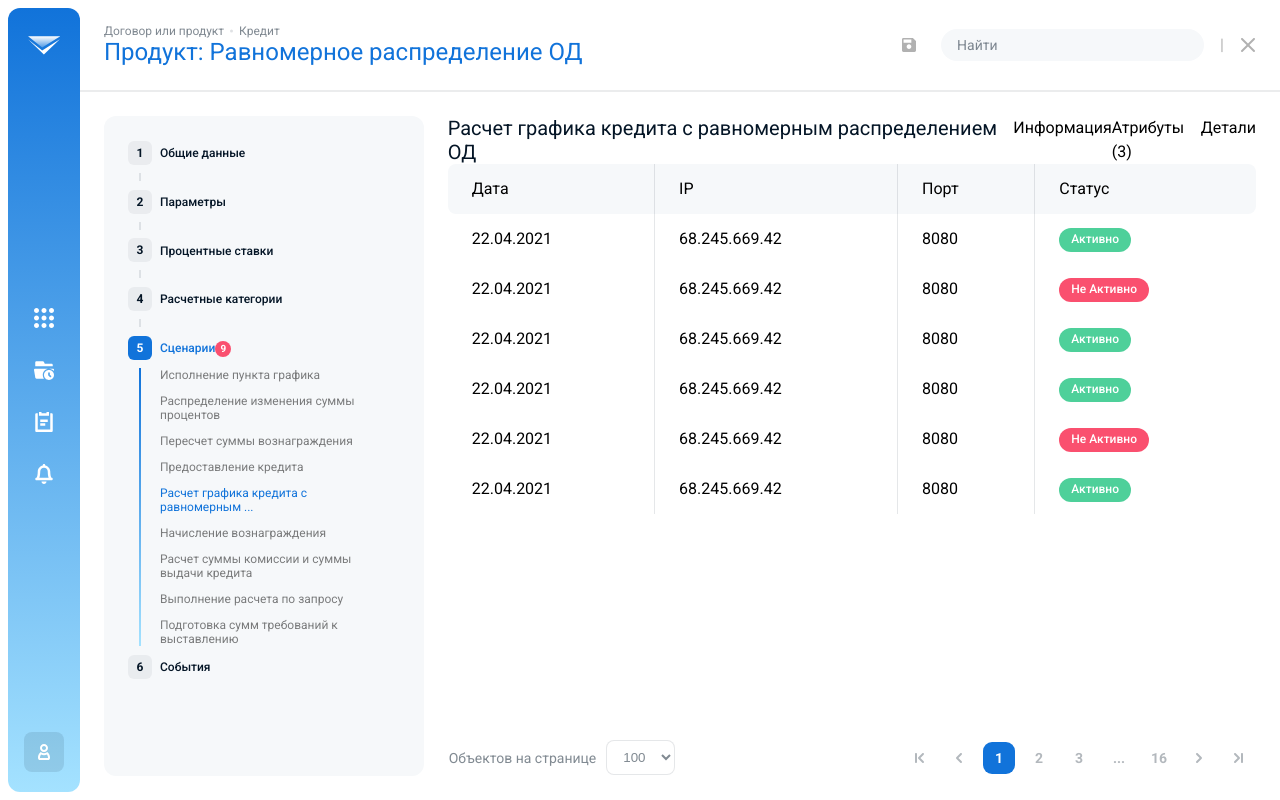
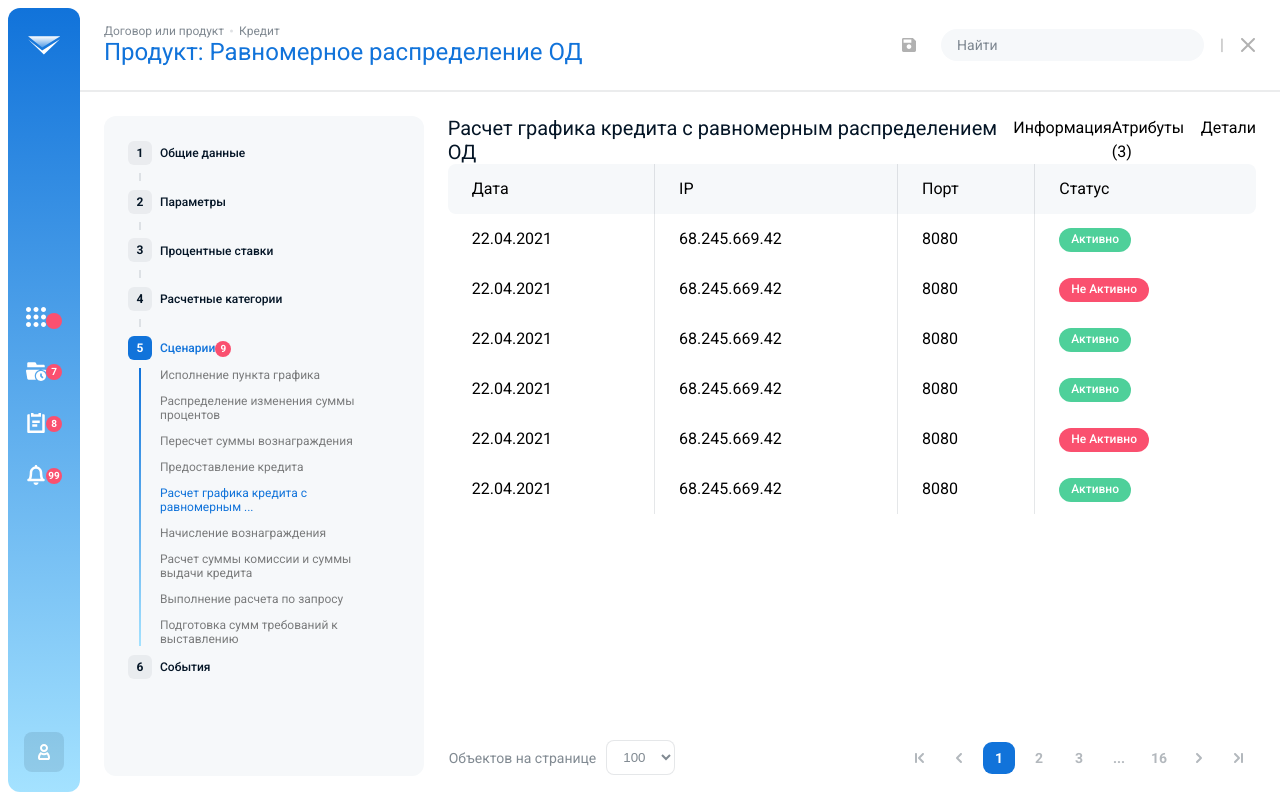
Before and after one commit to Emilname/react-diplom, a React (Vite) app: page / in a window 1280 px wide. Built offline with nearby package versions, Linux system fonts and the light colour scheme.

Commit message:
fix: open menu on nine dots click

```diff
--- a/src/components/Drawer.tsx
+++ b/src/components/Drawer.tsx
@@ -1,7 +1,7 @@
 import { styled } from "@mui/system";
 import { ColvirLogoIcon } from "../icons";
 import ProfileIcon from "../icons/ProfileIcon";
-import Navigation from "./Navigation";
+import SideMenuActions from "./SideMenuActions";
 import { CloseFilledIcon } from "../icons";
 import Tree from "../Tree/Tree";
 
@@ -135,7 +135,11 @@ function Drawer({ expanded, onClose, onOpen }: DrawerProps) {
           <ColvirLogoContainer>
             <ColvirLogoIcon onClick={expanded ? onClose : onOpen} />
           </ColvirLogoContainer>
-          <Navigation />
+          <SideMenuActions
+            menuExpanded={expanded}
+            expandMenu={onOpen}
+            collapseMenu={onClose}
+          />
           <ProfileIconContainer>
             <ProfileIcon />
           </ProfileIconContainer>
--- a/src/components/Navigation.tsx
+++ /dev/null
@@ -1,51 +0,0 @@
-import { styled } from "@mui/system";
-import { BellIcon, FolderAwaitingIcon, ListIcon, NineDotsIcon } from "../icons";
-import { useLocation } from "react-router-dom";
-import { IconProps } from "../icons/types";
-
-const NavigationRoot = styled("ul")({
-  alignItems: "center",
-  display: "flex",
-  flexDirection: "column",
-  gap: 12,
-});
-type NavItemRootProps = {
-  active: boolean;
-};
-
-type NavItemProps = NavItemRootProps & {
-  icon: React.ComponentType<IconProps>;
-};
-
-const NavItemRoot = styled("li")<NavItemRootProps>(({ active }) => ({
-  padding: 10,
-  background: active ? "white" : "transparent",
-  borderRadius: 8,
-  lineHeight: 0,
-}));
-
-function NavItem({ active, icon: Icon, ...props }: NavItemProps) {
-  return (
-    <NavItemRoot active={active} {...props}>
-      <Icon fill={active ? "#1173DA" : undefined} />
-    </NavItemRoot>
-  );
-}
-
-const routes = [
-  { icon: NineDotsIcon, path: "/dots" },
-  { icon: FolderAwaitingIcon, path: "/folder", bage: 7 },
-  { icon: ListIcon, path: "/list", bage: 8 },
-  { icon: BellIcon, path: "/bell", bage: 99 },
-];
-
-export default function Navigation() {
-  const loaction = useLocation();
-  return (
-    <NavigationRoot>
-      {routes.map(({ path, icon, bage }) => (
-        <NavItem key={path} active={loaction.pathname === path} icon={icon} />
-      ))}
-    </NavigationRoot>
-  );
-}
--- /dev/null
+++ b/src/components/SideMenuActions.tsx
@@ -0,0 +1,67 @@
+import { styled } from "@mui/system";
+import { BellIcon, FolderAwaitingIcon, ListIcon, NineDotsIcon } from "../icons";
+import { IconProps } from "../icons/types";
+import Badge from "./Bage";
+
+const SideMenuActionsRoot = styled("ul")({
+  alignItems: "center",
+  display: "flex",
+  flexDirection: "column",
+  gap: 12,
+});
+type SideMenuActionRootProps = {
+  active?: boolean;
+};
+
+type SideMenuActionProps = SideMenuActionRootProps & {
+  onClick?: (event: React.MouseEvent<HTMLElement>) => void;
+  bage?: number;
+  icon: React.ComponentType<IconProps>;
+};
+
+const SideMenuActionRoot = styled("li")<SideMenuActionRootProps>(
+  ({ active }) => ({
+    padding: 10,
+    background: active ? "white" : "transparent",
+    borderRadius: 8,
+    lineHeight: 0,
+    position: "relative",
+  })
+);
+
+function SideMenuAction({
+  active,
+  icon: Icon,
+  bage,
+  ...props
+}: SideMenuActionProps) {
+  return (
+    <SideMenuActionRoot active={active} {...props}>
+      <Icon fill={active ? "#1173DA" : undefined} />
+      <Badge badgeContent={bage} />
+    </SideMenuActionRoot>
+  );
+}
+
+export default function SideMenuActions({
+  menuExpanded,
+  expandMenu,
+  collapseMenu,
+}: {
+  menuExpanded: boolean;
+  expandMenu: (event: React.MouseEvent<HTMLElement>) => void;
+  collapseMenu: (event: React.MouseEvent<HTMLElement>) => void;
+}) {
+  return (
+    <SideMenuActionsRoot>
+      <SideMenuAction
+        icon={NineDotsIcon}
+        active={menuExpanded}
+        onClick={menuExpanded ? collapseMenu : expandMenu}
+      />
+      <SideMenuAction icon={FolderAwaitingIcon} bage={7} />
+      <SideMenuAction icon={ListIcon} bage={8} />
+      <SideMenuAction icon={BellIcon} bage={99} />
+    </SideMenuActionsRoot>
+  );
+}
```
